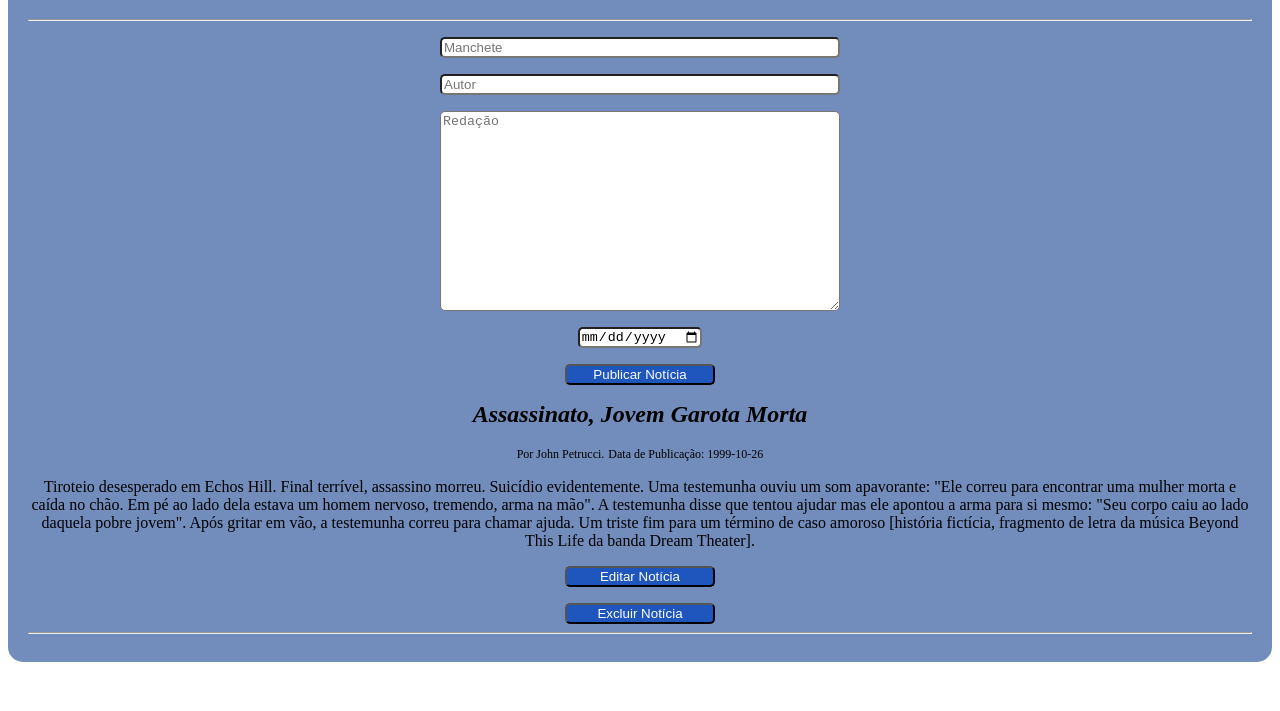
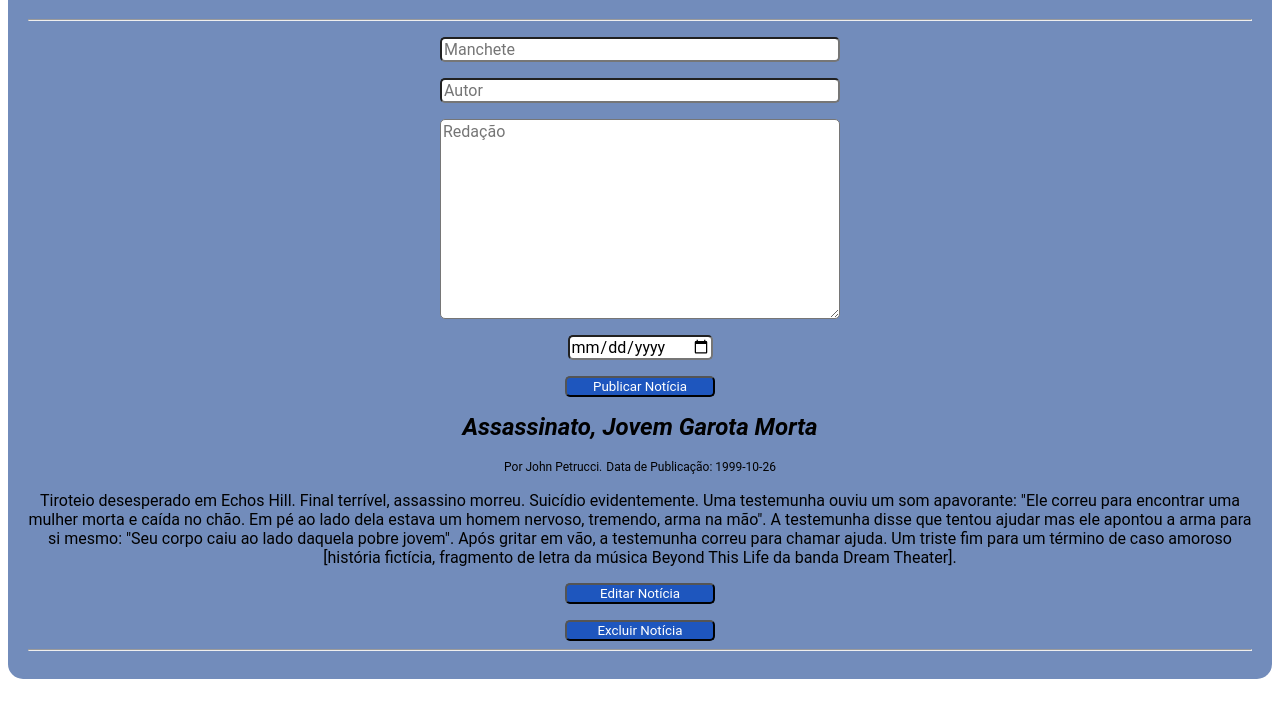
Before and after one commit to Evandrocks/Noticias, a plain HTML site: page index.html in a window 1280 px wide. Shown: the part 89-800 px from the top of the page. Drawn offline with nearby package versions, Linux system fonts and the light colour scheme.

Commit message:
Update estilos.css

```diff
--- a/estilos.css
+++ b/estilos.css
@@ -9,16 +9,22 @@
   .textoCurto{
     width: 400px;
     border-radius: 5px;
+    font-family: "Roboto";
+    font-size: 16px;
   }
 
   .textoLongo{
     width: 400px;
     height: 200px;
     border-radius: 5px;
+    font-family: "Roboto";
+    font-size: 16px;
   }
 
   .data{
     border-radius: 5px;
+    font-family: "Roboto";
+    font-size: 16px;
   }
 
   .botao{
@@ -26,19 +32,24 @@
     border-radius: 5px;
     background: rgb(30, 86, 190);
     color: #ffffff;
+    font-family: "Roboto";
   }
 
   .titulo{
+    font-family: "Roboto";
     font-size: 24px;
     font-weight: bold;
     font-style: oblique;
   }
 
   .detalhe{
+    font-family: "Roboto";
     font-size: 12px;
   }
 
   .texto{
+    font-family: "Roboto";
     text-align: justify;
     text-justify: inter-word;
+    font-size: 16px;
   }
```
